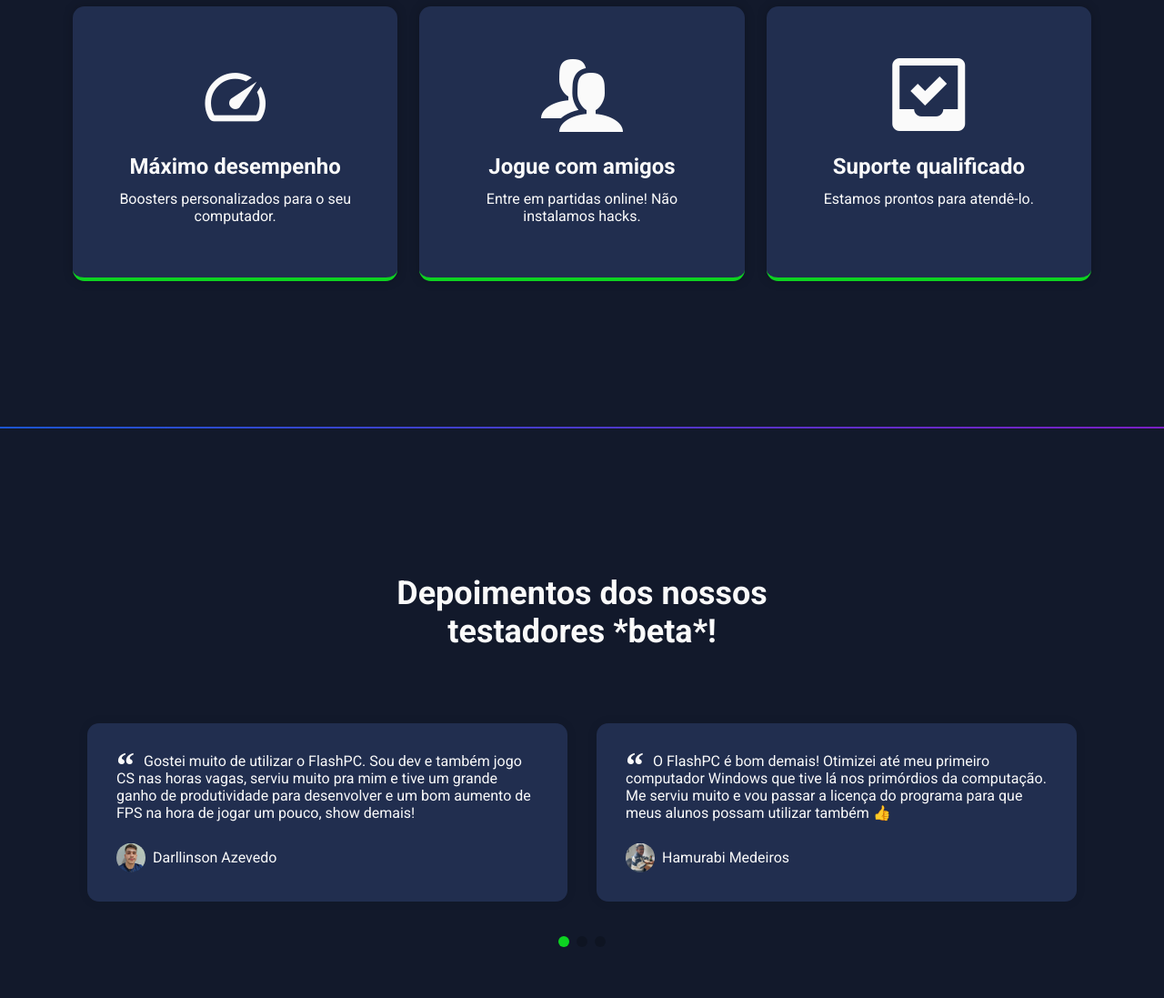
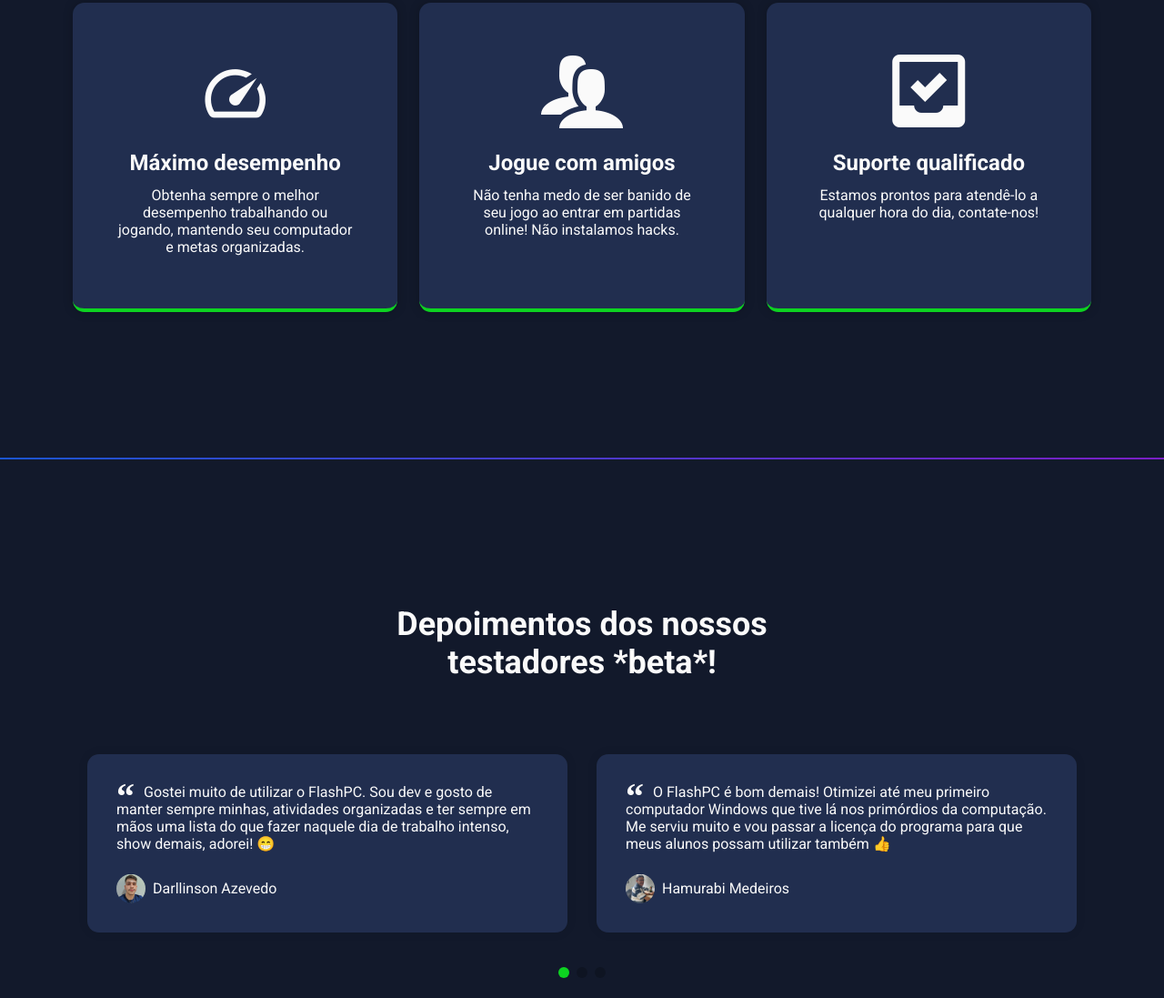
Before and after one commit to darllinsonazvd/flashpc-app, a plain HTML site: page index.html in a window 1280 px wide. Shown: the part 1700-2797 px from the top of the page at 91% size. Drawn offline with nearby package versions, Linux system fonts and the light colour scheme; files whose address does not match are found by name.

Commit message:
Update elements of page and README.md

```diff
--- a/index.html
+++ b/index.html
@@ -89,17 +89,23 @@
             <div class="card">
               <i class="icon-speed"></i>
               <h3 class="title">Máximo desempenho</h3>
-              <p>Boosters personalizados para o seu computador.</p>
+              <p>
+                Obtenha sempre o melhor desempenho trabalhando ou jogando, mantendo seu computador e
+                metas organizadas.
+              </p>
             </div>
             <div class="card">
               <i class="icon-users"></i>
               <h3 class="title">Jogue com amigos</h3>
-              <p>Entre em partidas online! Não instalamos hacks.</p>
+              <p>
+                Não tenha medo de ser banido de seu jogo ao entrar em partidas online! Não
+                instalamos hacks.
+              </p>
             </div>
             <div class="card">
               <i class="icon-inbox-check"></i>
               <h3 class="title">Suporte qualificado</h3>
-              <p>Estamos prontos para atendê-lo.</p>
+              <p>Estamos prontos para atendê-lo a qualquer hora do dia, contate-nos!</p>
             </div>
           </div>
         </div>
@@ -119,9 +125,9 @@
                 <blockquote>
                   <p>
                     <span>&ldquo;</span>
-                    Gostei muito de utilizar o FlashPC. Sou dev e também jogo CS nas horas vagas,
-                    serviu muito pra mim e tive um grande ganho de produtividade para desenvolver e
-                    um bom aumento de FPS na hora de jogar um pouco, show demais!
+                    Gostei muito de utilizar o FlashPC. Sou dev e gosto de manter sempre minhas,
+                    atividades organizadas e ter sempre em mãos uma lista do que fazer naquele dia
+                    de trabalho intenso, show demais, adorei! 😁
                   </p>
                   <cite>
                     <img src="assets/images/user-1.png" alt="Foto de Darllinson Azevedo" />
```
Also changed, not shown: assets/images/home.png, 1 other file.
